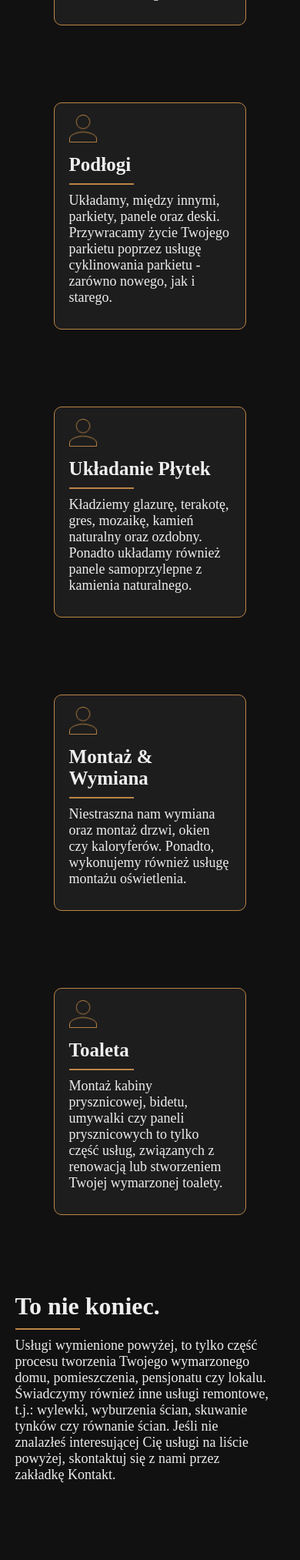
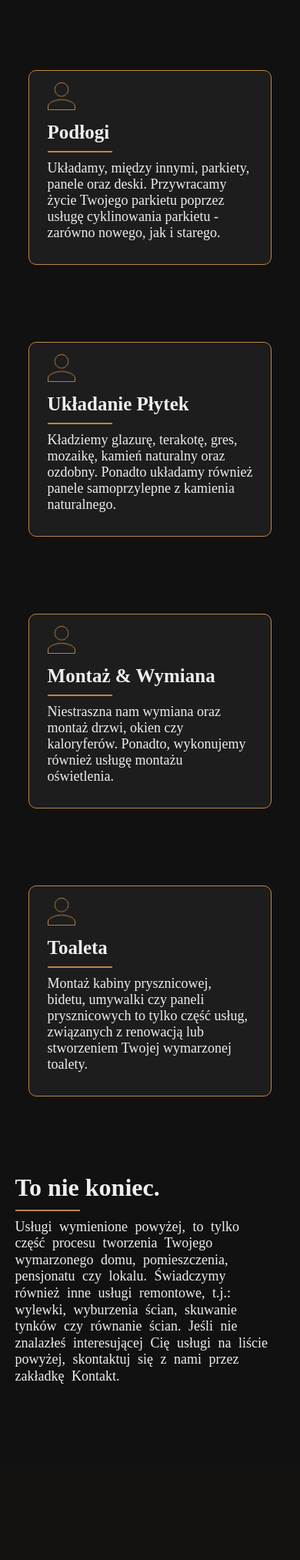
Before and after one commit to konradusko/REFIT, a PHP site: page / in a window 390 px wide. Shown: the part 2520-4546 px from the top of the page at 77% size. After the commit the page ends 4317 px from the top, so only its background shows below. Run offline with PHP 8.4, Linux system fonts and the light colour scheme.

Commit message:
koniec sekcji

```diff
--- a/style.css
+++ b/style.css
@@ -271,6 +271,8 @@ body{
 .Nasze_uslugi_footer_paragraph{
     font-size:18px;
     color:#EEEEEE;
+    line-height: 1.2;
+    word-spacing:5px;
 }
 .belka_Nasze_uslugi_footer{
   margin:10px 0 10px 0;
@@ -384,12 +386,17 @@ margin:10px 0;
         height:200px;
     }
 }
+@media only screen and (max-width: 450px){
+    .box{
+        width:90%;
+    }
+}
 @media only screen and (max-width: 400px){
     .header_logo{
         max-width: inherit;
         width:60%;
     }
-    .box{
+    /* .box{
         width:250px;
-    }
+    } */
 }
```
